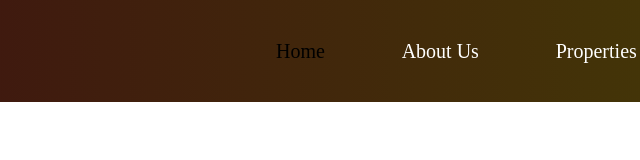
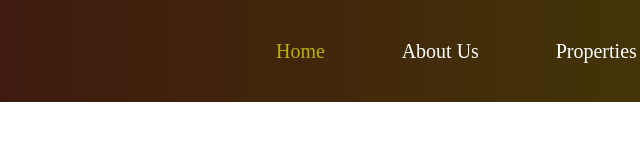
Before and after one commit to Davis-don/fictional-apartment, a website built with Vite: page index.html in a window 1280 px wide. In both pictures the pointer is over the link "Home". Shown: the full height of the page, 211-851 px from the left. Built offline with nearby package versions, Linux system fonts and the light colour scheme.

Commit message:
modifid nav-links hover effect

```diff
--- a/style.css
+++ b/style.css
@@ -46,7 +46,7 @@ gap:6vw
 }
 .nav-links-ul li a:hover{
 /* background-color: var(--color-black); */
-color:var(--color-black);
+color:rgb(180, 180, 11);
 }
 .nav-links-ul li a{
   text-decoration: none;
```
